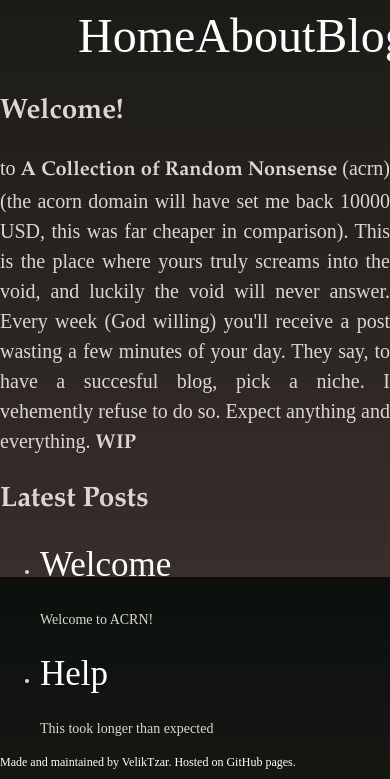
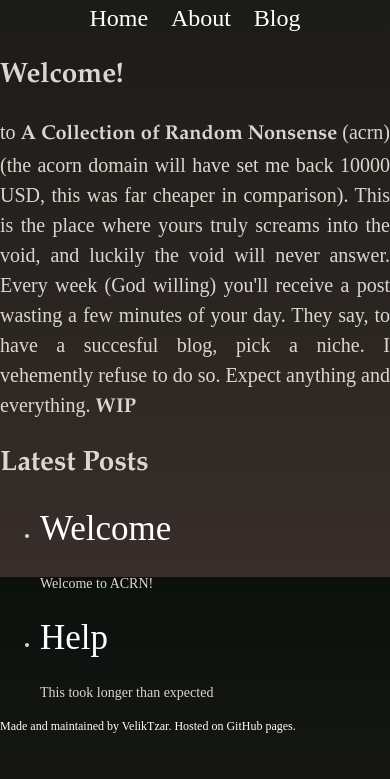
Before and after one commit to VelikTzar/acrn, a Jekyll site: the page built from index.html, in a window 390 px wide. Shown: the part 323-1102 px from the top of the page. Built offline with Jekyll 4.4.1, drawn with Linux system fonts in a browser that asks for light colours; some web fonts are replaced; after the commit the page ends 1066 px from its top, so only the background shows below that.

Commit message:
Update main.scss

```diff
--- a/_sass/main.scss
+++ b/_sass/main.scss
@@ -124,8 +124,9 @@
         background: #242323;
         background-attachment: fixed !important;
         background: linear-gradient(#0B100C, #382e2b);
-        display: block;
+
         min-height: 100vh;
+
 
 
         .header {
@@ -165,21 +166,19 @@
         }
 
         .nav-container {
-            display: flex;
-            flex-direction: line;
             justify-content: space-between;
             margin: auto;
             width: 60%;
 
             nav {
                 display: flex;
-                justify-content: space-between;
+                justify-content: space-around;
                 flex-direction: line;
                 text-align: justify;
                 vertical-align: middle;
 
                 a {
-                    font:48px/1.5 "Garamond", serif;
+                    font:24px/1.5 "Garamond", serif;
                     text-decoration: none;
                     color:#ffffff;
 
@@ -191,7 +190,7 @@
             text-align: justify;
             vertical-align: middle;
             margin: auto;
-            min-width: 80%;
+            min-width: 100%
 
             a {
                 text-decoration: none;
```
